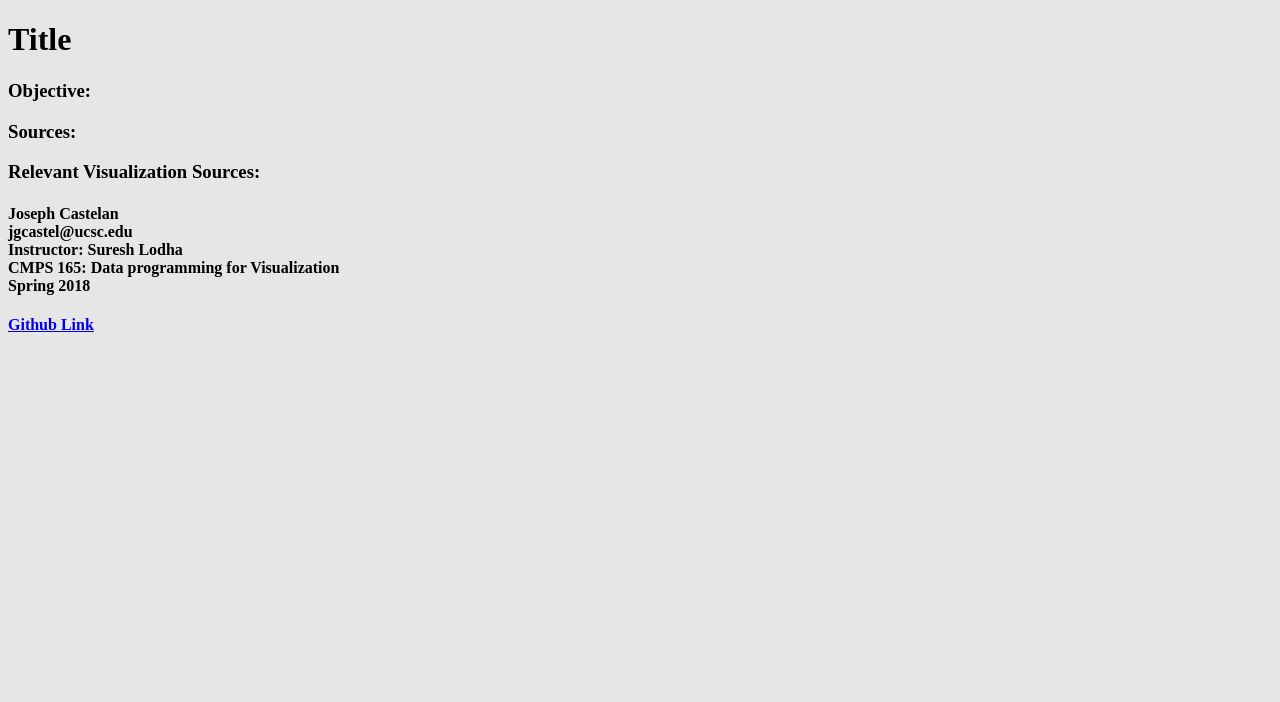
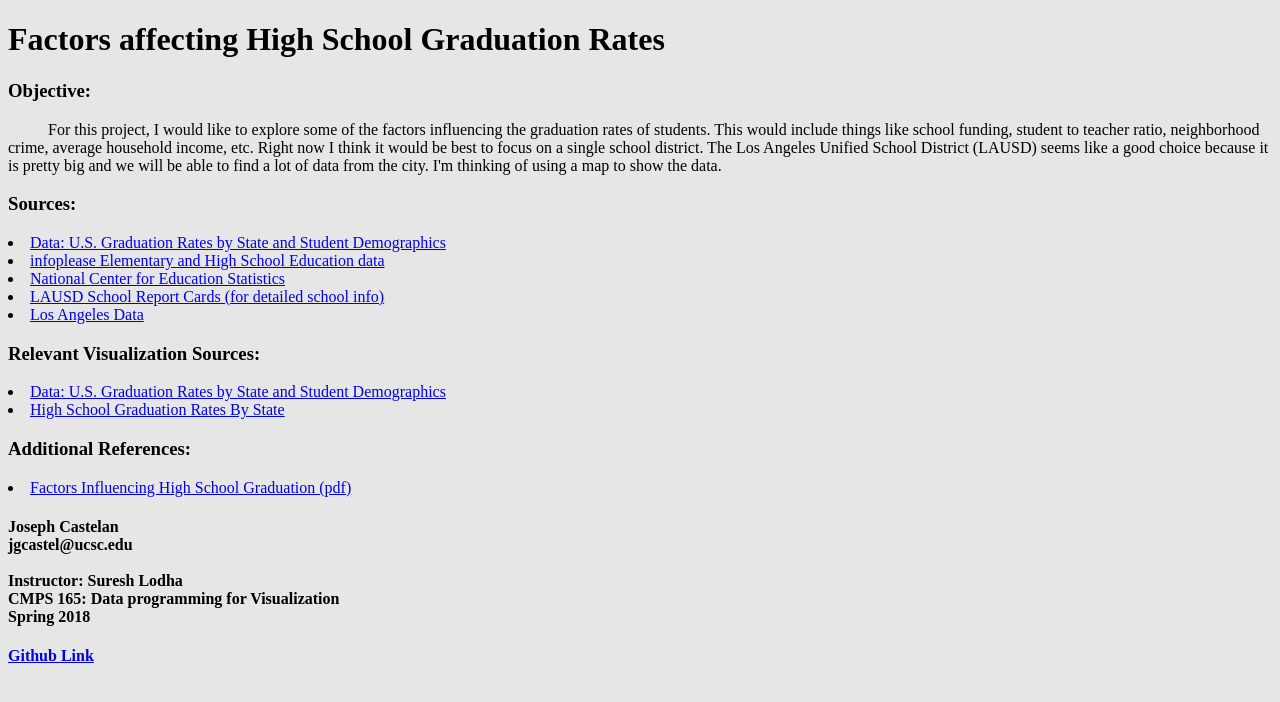
Before and after one commit to JCastelan/dv_potential_final_project, a plain HTML site: page index.html in a window 1280 px wide. Drawn offline with nearby package versions, Linux system fonts and the light colour scheme.

Commit message:
added more info to the page

```diff
--- a/index.html
+++ b/index.html
@@ -11,13 +11,27 @@
     <script type= "text/javascript" src="https://d3js.org/d3.v4.min.js"></script>
   </head>
   <body>
-      <h1>Title</h1>
+      <h1>Factors affecting High School Graduation Rates</h1>
       <h3>Objective:</h3>
+      <p>For this project, I would like to explore some of the factors influencing the graduation rates of students. This would include things like school funding, student to teacher ratio, neighborhood crime, average household income, etc. Right now I think it would be best to focus on a single school district. The Los Angeles Unified School District (LAUSD) seems like a good choice because it is pretty big and we will be able to find a lot of data from the city. I'm thinking of using a map to show the data.</p>
       <h3>Sources:</h3>
+      <p>
+          <li><a href="https://www.edweek.org/ew/section/multimedia/data-us-graduation-rates-by-state-and.html">Data: U.S. Graduation Rates by State and Student Demographics</a></li>
+          <li><a href="https://www.infoplease.com/us/elementary-and-high-school-education">infoplease Elementary and High School Education data</a></li>
+          <li><a href="https://nces.ed.gov/">National Center for Education Statistics</a></li>
+          <li><a href="http://getreportcard.lausd.net/reportcards/reports.jsp">LAUSD School Report Cards (for detailed school info)</a></li>
+          <li><a href="https://data.lacity.org/">Los Angeles Data</a></li>
+      </p>
       <h3>Relevant Visualization Sources:</h3>
-
+      <p>
+          <li><a href="https://www.edweek.org/ew/section/multimedia/data-us-graduation-rates-by-state-and.html">Data: U.S. Graduation Rates by State and Student Demographics</a></li>
+          <li><a href="https://www.usnews.com/high-schools/best-high-schools/articles/2018-05-18/see-high-school-graduation-rates-by-state">High School Graduation Rates By State</a></li>
+      </p>
+      <h3>Additional References:</h3>
+      <p><li><a href="https://www.wsac.wa.gov/sites/default/files/2015.12.3.Ritter.Graduation.Issue.Brief.pdf">Factors Influencing High
+School Graduation (pdf)</a></li></p>
       <h4>Joseph Castelan<br>
-          jgcastel@ucsc.edu<br>
+          jgcastel@ucsc.edu<br><br>
           Instructor: Suresh Lodha<br>
           CMPS 165: Data programming for Visualization<br>
           Spring 2018</h4>
--- a/project.css
+++ b/project.css
@@ -1,3 +1,7 @@
 body{
     background-color: #E6E6E6;
 }
+
+p{
+    text-indent: 40px;
+}
```
